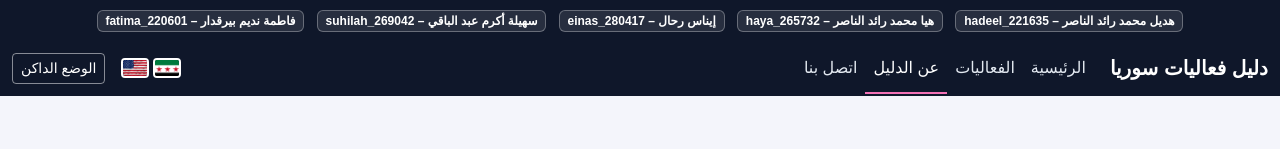
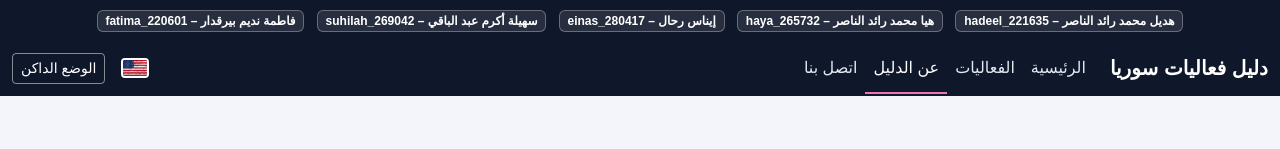
Before and after one commit to eng-sohaila/syria-events, a plain HTML site: page about.html in a window 1280 px wide. Shown: the top 149 px of the page. Drawn offline with nearby package versions, Linux system fonts and the light colour scheme.

Commit message:
Update about.html

```diff
--- a/about.html
+++ b/about.html
@@ -44,7 +44,7 @@
         <!-- الأعلام + الوضع الداكن -->
         <div class="d-flex align-items-center gap-3">
           <div class="d-flex align-items-center gap-1">
-            <img id="syFlag" src="assets/img/syria-rev.png" alt="Arabic" class="flag-btn">
+            <img id="syFlag" src="assets/img/syria-rev.png" alt="Arabic" class="flag-btn d-none">
             <img id="usFlag" src="assets/img/us.png" alt="English" class="flag-btn">
           </div>
           <button id="darkToggle" class="btn btn-sm btn-outline-light" data-ar="الوضع الداكن" data-en="Dark Mode">
@@ -98,4 +98,5 @@
   <script src="https://cdn.jsdelivr.net/npm/bootstrap@5.3.2/dist/js/bootstrap.bundle.min.js"></script>
   <script src="assets/js/main.js"></script>
 </body>
+
 </html>
```
